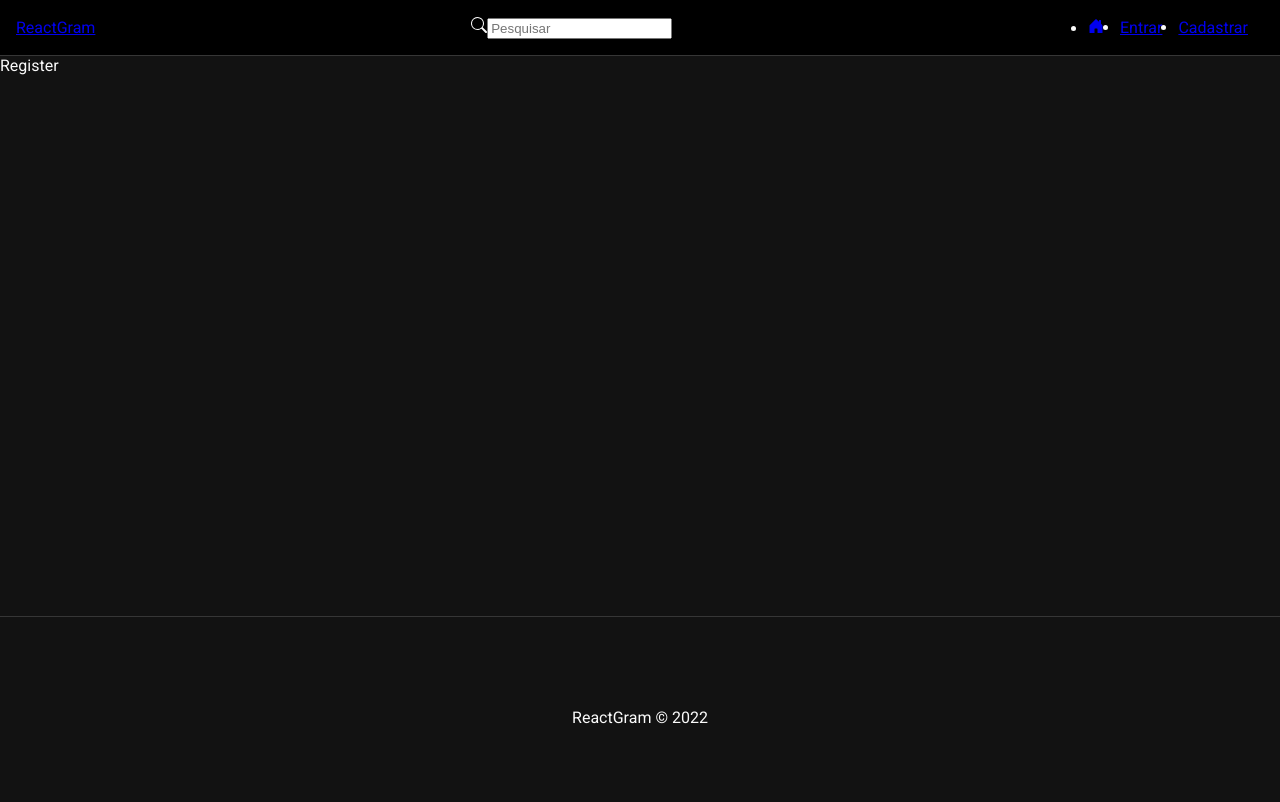
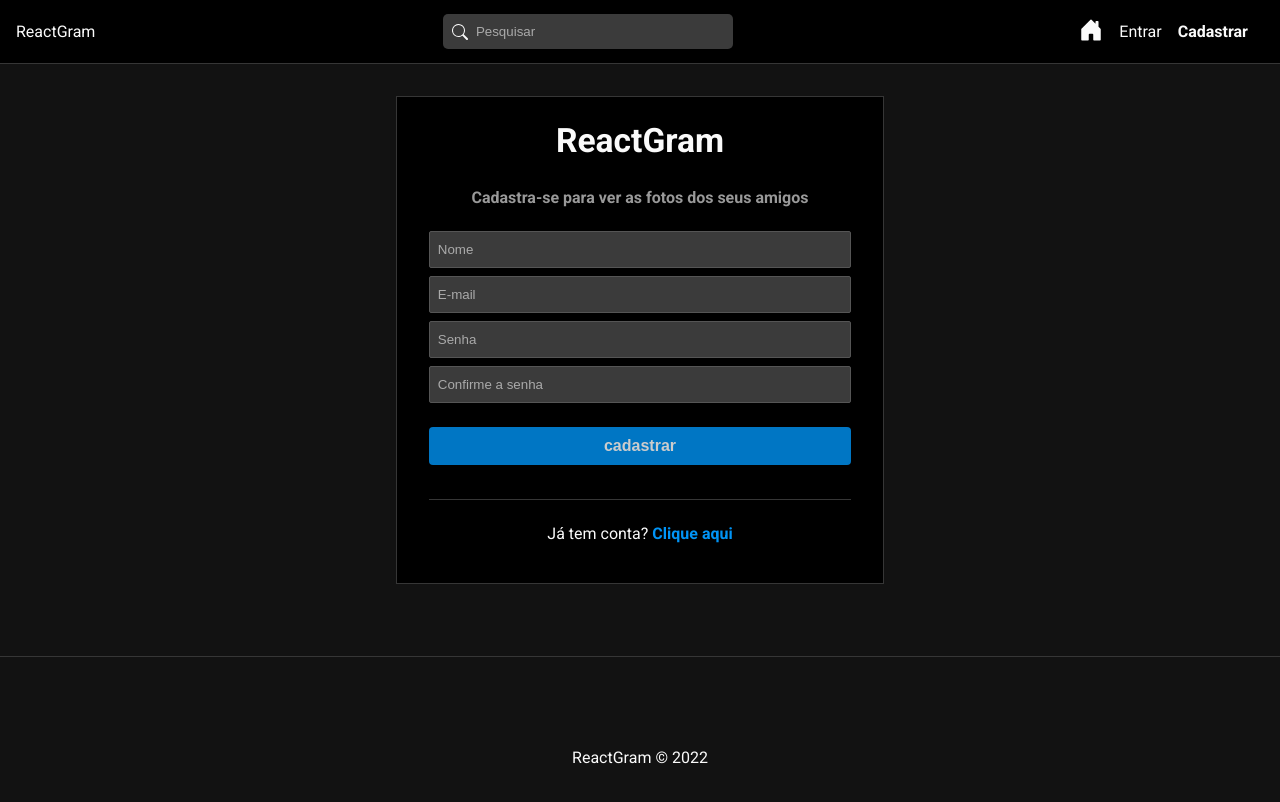
Before and after one commit to DanielZanad/ReactGram, a React (Create React App) app: page /register in a window 1280 px wide. Shown: the top 802 px of the page. Built offline with nearby package versions, Linux system fonts and the light colour scheme; the HTML template or start-up script is replaced by a standard one.

Commit message:
add: register page and global css form completed

```diff
--- a/src/components/Navbar.css
+++ b/src/components/Navbar.css
@@ -7,12 +7,12 @@
   padding: 0.1em 1em;
 }
 
-#search-form  {
+#search-form {
   position: relative;
   width: 20%;
 }
 
-#search-form avg {
+#search-form svg {
   position: absolute;
   top: 10px;
   left: 9px;
@@ -39,6 +39,6 @@
   cursor: pointer;
 }
 
-#nav-links avg {
+#nav-links svg {
   font-size: 1.5em;
 }
--- a/src/components/Navbar.js
+++ b/src/components/Navbar.js
@@ -10,7 +10,7 @@
   return (
     <nav id="nav">
       <Link to="/">ReactGram</Link>
-      <form>
+      <form id="search-form">
         <BsSearch />
         <input type="text" placeholder="Pesquisar" />
       </form>
--- a/src/index.css
+++ b/src/index.css
@@ -6,3 +6,83 @@
   background-color: #121212;
   color: #fafafa;
 }
+a {
+  color: #fafafa;
+  text-decoration: none;
+}
+
+.active {
+  font-weight: bold;
+}
+
+ul {
+  list-style: none;
+}
+
+form {
+  display: flex;
+  flex-direction: column;
+}
+
+label {
+  display: flex;
+  flex-direction: column;
+  text-align: left;
+}
+
+label span {
+  font-weight: bold;
+  margin-bottom: 0.5em;
+  color: #aaa;
+  font-size: 0.7em;
+}
+
+input {
+  background-color: #3b3b3b;
+  color: #aaa;
+  border: 1px solid #555;
+  border-radius: 2px;
+  padding: 10px 8px;
+  outline: none;
+  margin-bottom: 0.6em;
+}
+
+input::placeholder {
+  color: #aaa;
+}
+
+.btn,
+button,
+input[type="submit"] {
+  background-color: #0094f6;
+  color: #fff;
+  border: none;
+  border-radius: 4px;
+  padding: 10px 8px;
+  font-weight: bold;
+  cursor: pointer;
+  opacity: 0.8;
+  font-size: 1em;
+}
+
+input[type="submit"] {
+  margin-top: 1em;
+}
+
+input:disabled {
+  cursor: not-allowed;
+  background-color: #000;
+}
+
+button:hover,
+input[type="submit"]:hover {
+  opacity: 1;
+}
+
+.cancel-btn {
+  background-color: #ccc;
+}
+
+.hide {
+  display: none;
+}
--- a/src/pages/Auth/Auth.css
+++ b/src/pages/Auth/Auth.css
@@ -0,0 +1,39 @@
+#login,
+#register{
+  border: 1px solid #363636;
+  background-color: #000;
+  padding: 1.5em 2em;
+  max-width: 33%;
+  margin: 2em auto;
+}
+
+#login h2,
+#register h2{
+  text-align: center;
+  font-size: 2.1em;
+  margin-top: 0;
+}
+
+.subtitle {
+  font-weight: bold;
+  color: #999;
+  margin-bottom: 1.5em;
+}
+
+#login form,
+#register form {
+  padding-bottom: 1.5em;
+  margin-bottom: 1.5em;
+  border-bottom: 1px solid #363636;
+}
+
+#login p,
+#register p{
+  text-align: center;
+}
+
+#login p a,
+#register p a{
+  font-weight: bold;
+  color: #0094f6;
+}
--- a/src/pages/Auth/Register.js
+++ b/src/pages/Auth/Register.js
@@ -1,10 +1,65 @@
-import React from 'react';
-
 import "./Auth.css";
 
+// Components
+import { Link } from 'react-router-dom';
+
+// Hooks
+import React, { useState, useEffect } from 'react';
+
 const Register = () => {
+  const [name, setName] = useState("");
+  const [email, setEmail] = useState("");
+  const [password, setPassword] = useState("");
+  const [confirmPassword, setConfirmPassword] = useState("");
+
+  const handleSubmit = (e) => {
+    e.preventDefault();
+
+    const user = {
+      name,
+      email,
+      password,
+      confirmPassword
+    }
+
+  }
+
+
   return (
-    <div>Register</div>
+    <div id="register">
+      <h2>ReactGram</h2>
+      <p className="subtitle">Cadastra-se para ver as fotos dos seus amigos</p>
+      <form onSubmit={handleSubmit}>
+        <input
+          type="text"
+          placeholder="Nome"
+          onChange={(e) => setName(e.target.value)}
+          value={name || ""}
+        />
+        <input
+          type="email"
+          placeholder="E-mail"
+          onChange={(e) => setEmail(e.target.value)}
+          value={email || ""}
+        />
+        <input
+          type="password"
+          placeholder="Senha"
+          onChange={(e) => setPassword(e.target.value)}
+          value={password || ""}
+        />
+        <input
+          type="password"
+          placeholder="Confirme a senha"
+          onChange={(e) => setConfirmPassword(e.target.value)}
+          value={confirmPassword || ""}
+        />
+        <input type="submit" value="cadastrar" />
+      </form>
+      <p>
+        Já tem conta? <Link to="/login">Clique aqui</Link>
+      </p>
+    </div>
   )
 };
 
```
